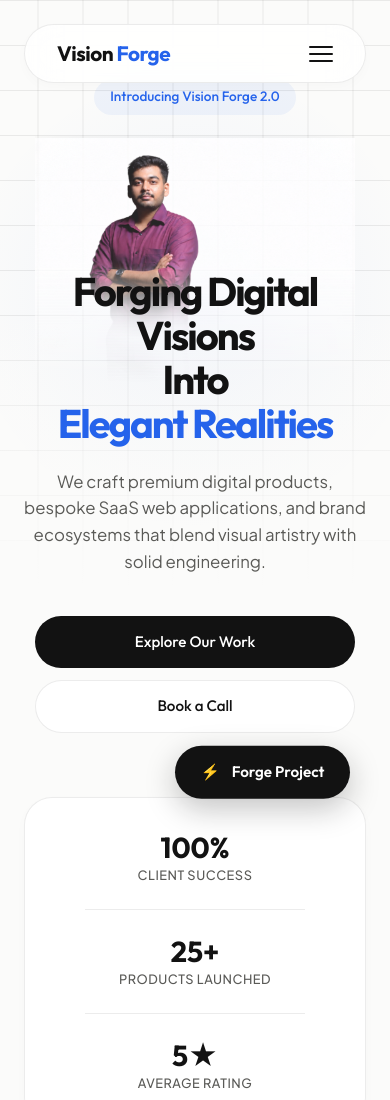
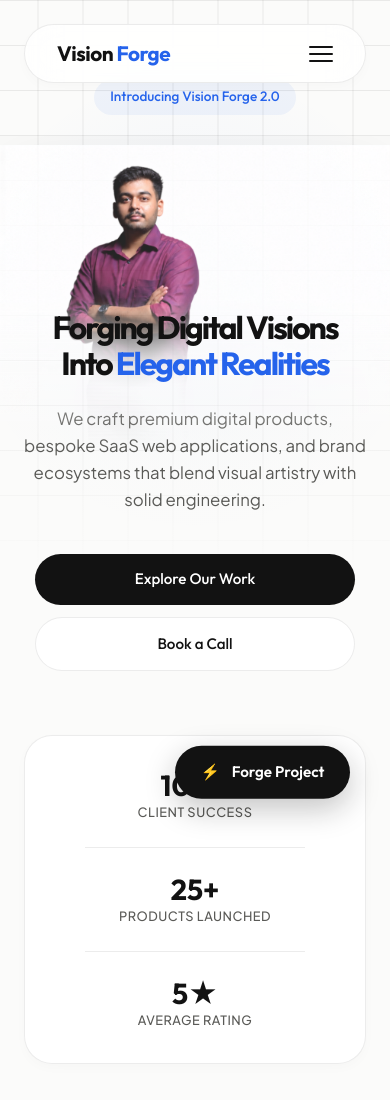
Before and after one commit to arvind05kumar/Agency, a plain HTML site: page index.html in a window 390 px wide. Shown: the top 1100 px of the page. Drawn offline with Linux system fonts and the light colour scheme.

Commit message:
style: decrease hero title font size, increase portrait image size, adjust responsive alignment

```diff
--- a/styles.css
+++ b/styles.css
@@ -316,8 +316,8 @@ button, input, textarea {
     left: 50%;
     transform: translateX(-50%);
     width: 100%;
-    max-width: 580px;
-    height: 380px;
+    max-width: 680px;
+    height: 480px;
     z-index: 1; /* Sits behind the title text */
     pointer-events: none;
     display: flex;
@@ -339,11 +339,11 @@ button, input, textarea {
 .hero-title {
     position: relative;
     z-index: 2; /* Sits in front of the portrait */
-    margin-top: 220px; /* Moves text down, so the title overlaps over the chest/torso */
+    margin-top: 280px; /* Moves text down, so the title overlaps over the chest/torso */
     font-family: var(--font-heading);
     font-weight: 700;
-    font-size: clamp(2.5rem, 6vw, 4.5rem);
-    line-height: 1.1;
+    font-size: clamp(2rem, 5vw, 3.6rem);
+    line-height: 1.15;
     letter-spacing: -2px;
     color: var(--color-charcoal);
     margin-bottom: 1.5rem;
@@ -1294,13 +1294,13 @@ section[class^="section-"] {
     }
 
     .hero-portrait-wrapper {
-        height: 260px;
-        max-width: 320px;
+        height: 330px;
+        max-width: 390px;
         top: 3.5rem;
     }
 
     .hero-title {
-        margin-top: 130px;
+        margin-top: 170px;
     }
 
     .hero-actions {
```
